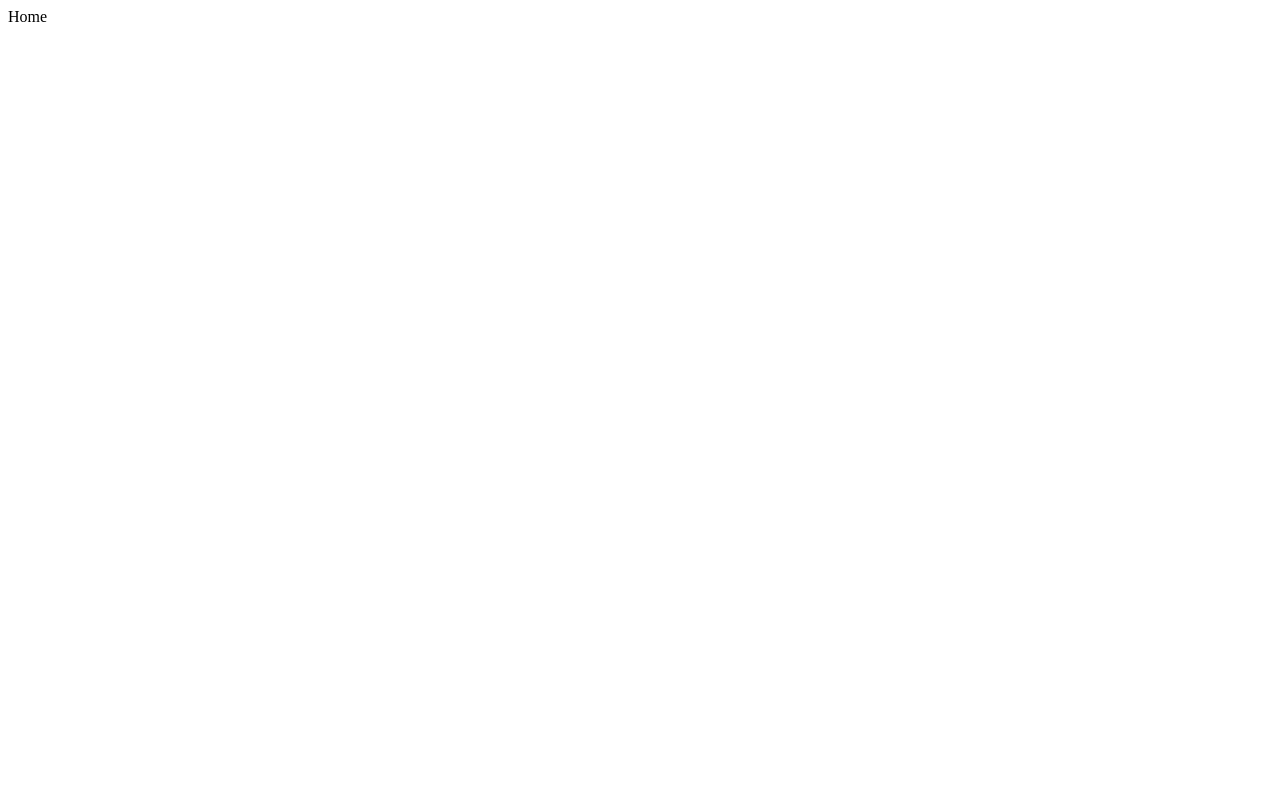
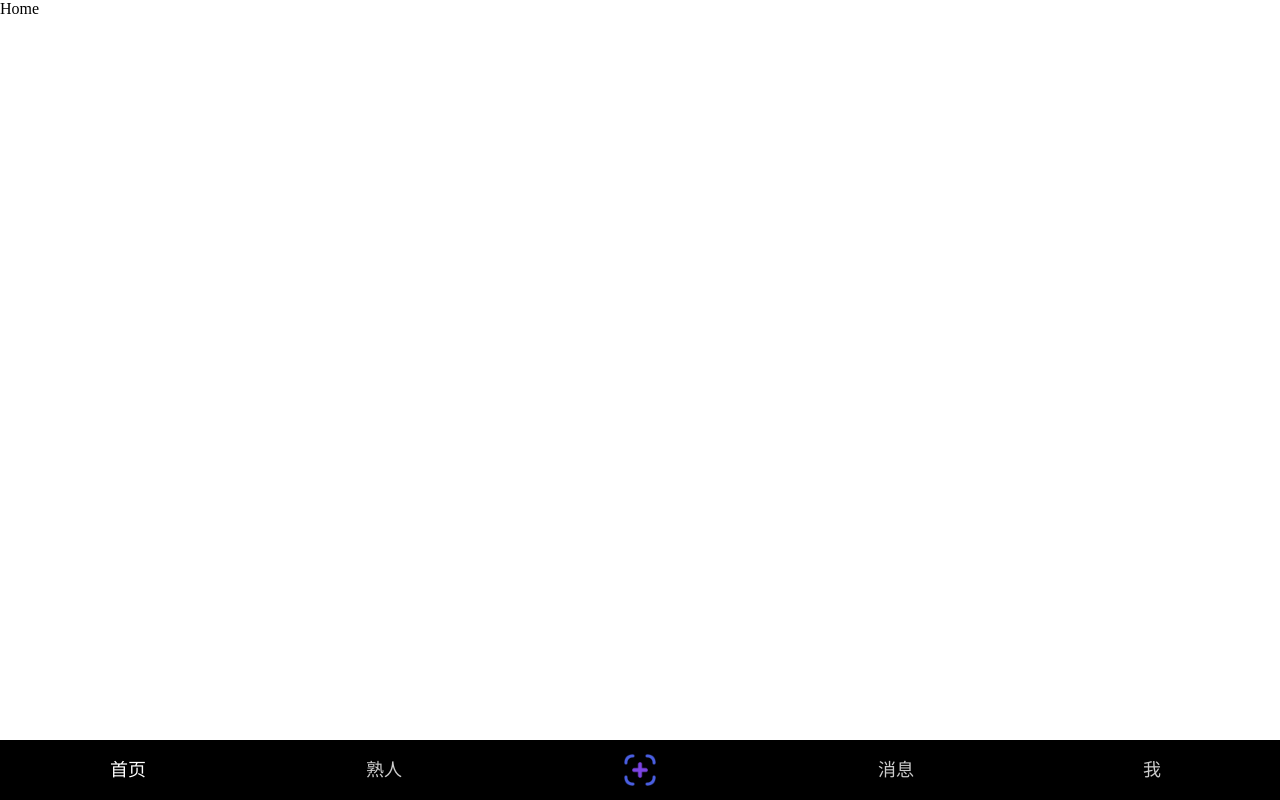
Before and after one commit to C4az6/vuecli4_douyin_project, a Vue app: page / in a window 1280 px wide. Built offline with nearby package versions, Linux system fonts and the light colour scheme.

Commit message:
底部导航栏完成

```diff
--- a/public/index.html
+++ b/public/index.html
@@ -5,6 +5,7 @@
     <meta http-equiv="X-UA-Compatible" content="IE=edge">
     <meta name="viewport" content="width=device-width,initial-scale=1.0">
     <link rel="icon" href="<%= BASE_URL %>favicon.ico">
+    <link rel="stylesheet" href="./reset.css">
     <title><%= htmlWebpackPlugin.options.title %></title>
   </head>
   <body>
--- /dev/null
+++ b/src/components/home/TabBar.vue
@@ -0,0 +1,62 @@
+<template>
+  <div class="tabbar-wrap">
+    <div class="item" @click="TabIndexChange(0)">
+      <span :class="tabIndex==0?'active':''">首页</span>
+    </div>
+    <div class="item" @click="TabIndexChange(1)">
+      <span :class="tabIndex==1?'active':''">熟人</span>
+    </div>
+    <div class="item" @click="TabIndexChange(2)">
+      <span :class="tabIndex==2?'active':''">
+        <img src="../../static/imgs/add.png" alt="">
+      </span>
+    </div>
+    <div class="item" @click="TabIndexChange(3)">
+      <span :class="tabIndex==3?'active':''">消息</span>
+    </div>
+    <div class="item" @click="TabIndexChange(4)">
+      <span :class="tabIndex==4?'active':''">我</span>
+    </div>
+  </div>
+</template>
+
+<script>
+export default {
+  data() {
+    return {
+      tabIndex: 0
+    };
+  },
+  methods: {
+    TabIndexChange(index) {
+      this.tabIndex = index;
+    }
+  }
+};
+</script>
+
+<style lang="less" scoped>
+.tabbar-wrap {
+  position: fixed;
+  background-color: #000;
+  bottom: 0;
+  width: 100%;
+  height: 60px;
+  line-height: 60px;
+  display: flex;
+  .item {
+    flex: 1;
+    text-align: center;
+    color: #ccc;
+    font-size: 18px;
+    .active {
+      color: #fff;
+    }
+    img {
+      width: 40px;
+      height: 40px;
+      padding-top: 10px;
+    }
+  }
+}
+</style>
--- a/src/views/home.vue
+++ b/src/views/home.vue
@@ -1,13 +1,22 @@
 <template>
-  <div class="home">Home</div>
+  <div class="home">
+    <!-- <router-view></router-view> -->
+    Home
+    <tab-bar></tab-bar>
+  </div>
 </template>
 
 <script>
+import TabBar from '../components/home/TabBar'
 export default {
+  name: "home",
   data(){
     return {
 
     }
+  },
+  components: {
+    TabBar
   }
 }
 </script>
```
Also changed, not shown: public/reset.css (renamed from public/index.css), src/static/imgs/add.png (added).
